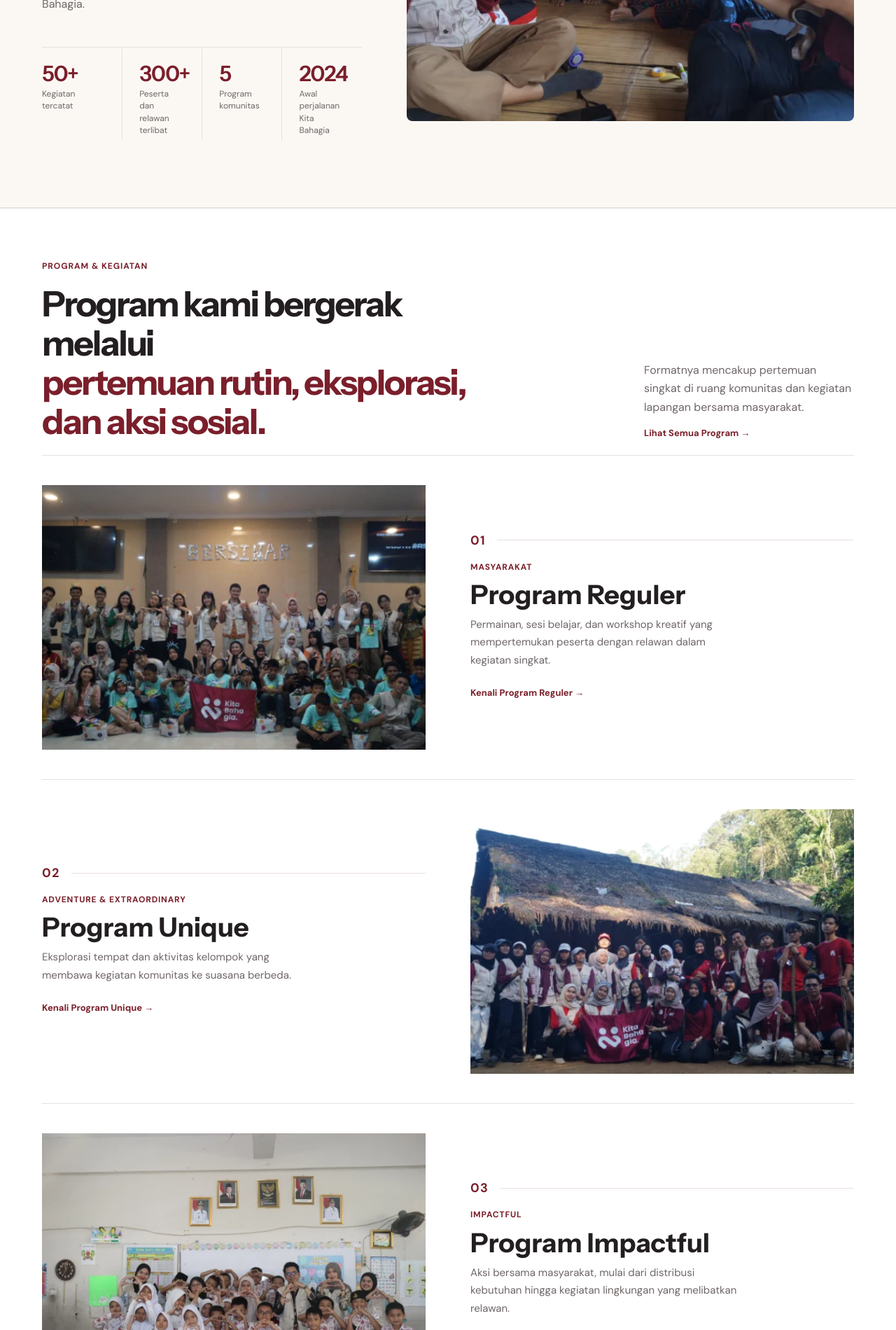
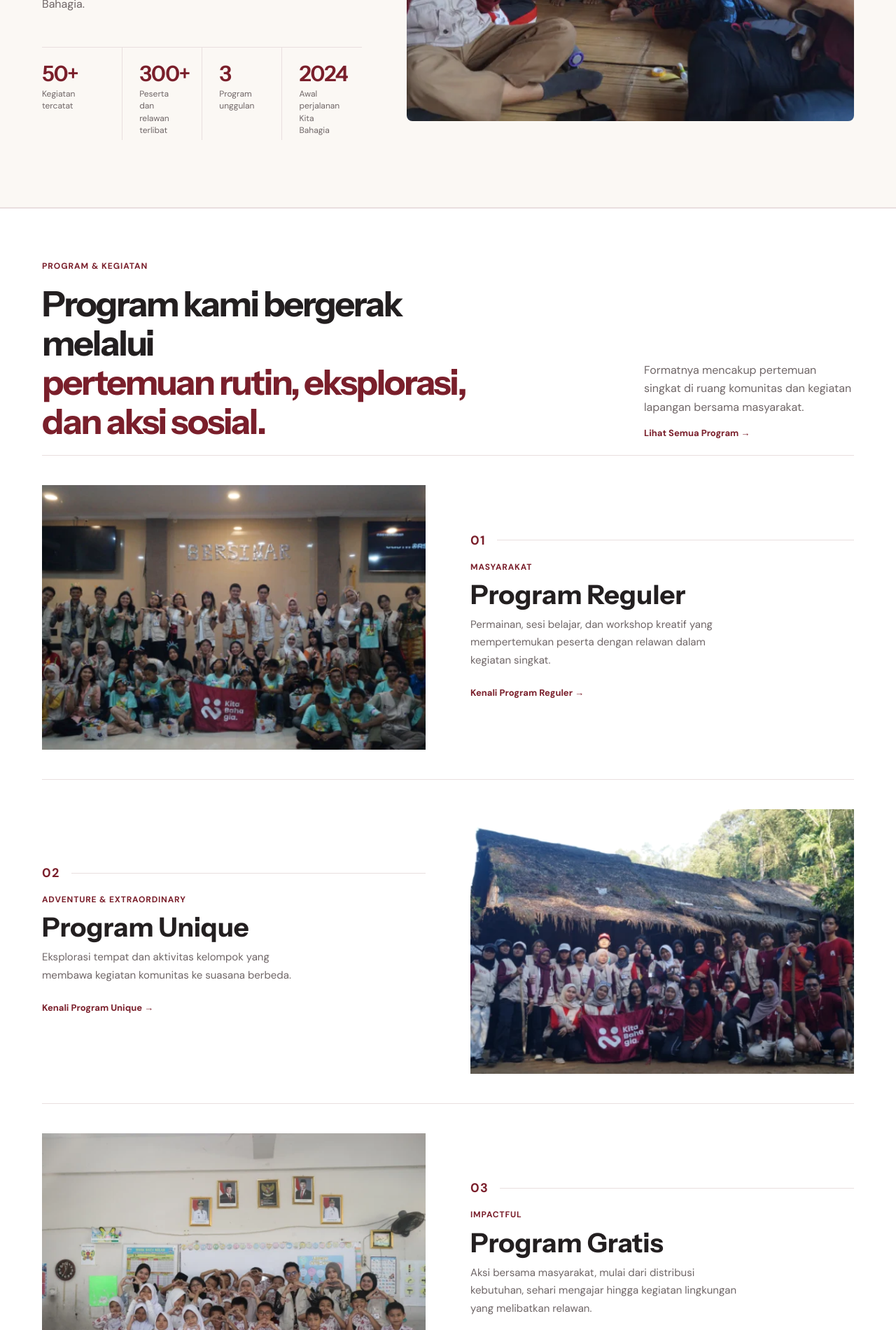
Before and after one commit to witwhizkid/kitabahagia, a website: page index.html in a window 1280 px wide. Shown: the part 1200-3100 px from the top of the page at 70% size. Drawn offline with Linux system fonts and the light colour scheme; no server answers.

Commit message:
ubah copy di homepage

```diff
--- a/index.html
+++ b/index.html
@@ -111,8 +111,8 @@
         <span>Peserta dan relawan terlibat</span>
        </div>
        <div class="impact-editorial-stat">
-        <strong>5</strong>
-        <span>Program komunitas</span>
+        <strong>3</strong>
+        <span>Program unggulan</span>
        </div>
        <div class="impact-editorial-stat">
         <strong>2024</strong>
@@ -198,10 +198,10 @@
          Impactful
         </span>
         <a class="program-title" href="program.html">
-         <h3>Program Impactful</h3>
+         <h3>Program Gratis</h3>
         </a>
         <p>
-          Aksi bersama masyarakat, mulai dari distribusi kebutuhan hingga kegiatan lingkungan yang melibatkan relawan.
+          Aksi bersama masyarakat, mulai dari distribusi kebutuhan, sehari mengajar hingga kegiatan lingkungan yang melibatkan relawan.
         </p>
         <a href="program.html">
          Kenali Program Impactful &rarr;
```
